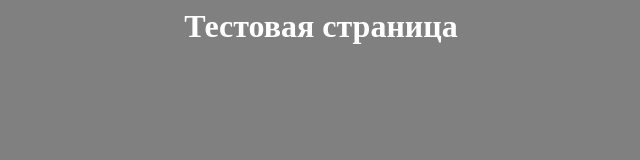
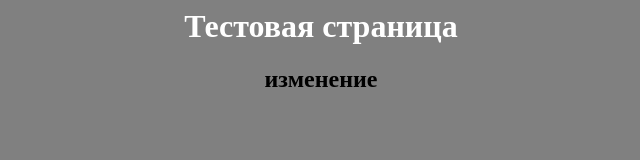
Before and after one commit to niksobolev2/Practica, a plain HTML site: page index.html in a window 1280 px wide. Shown: the whole page, without its empty margins (319-959 px from the left). Drawn offline with Linux system fonts and the light colour scheme.

Commit message:
Changes in index.html

```diff
--- a/index.html
+++ b/index.html
@@ -2,6 +2,7 @@
 <body bgcolor=gray>
 <center>
 <h1><font color=white>Тестовая страница</font></h1>
+<h2><font colot=white>изменение</font></h2>
 </center>
 </body>
 </html>
```
